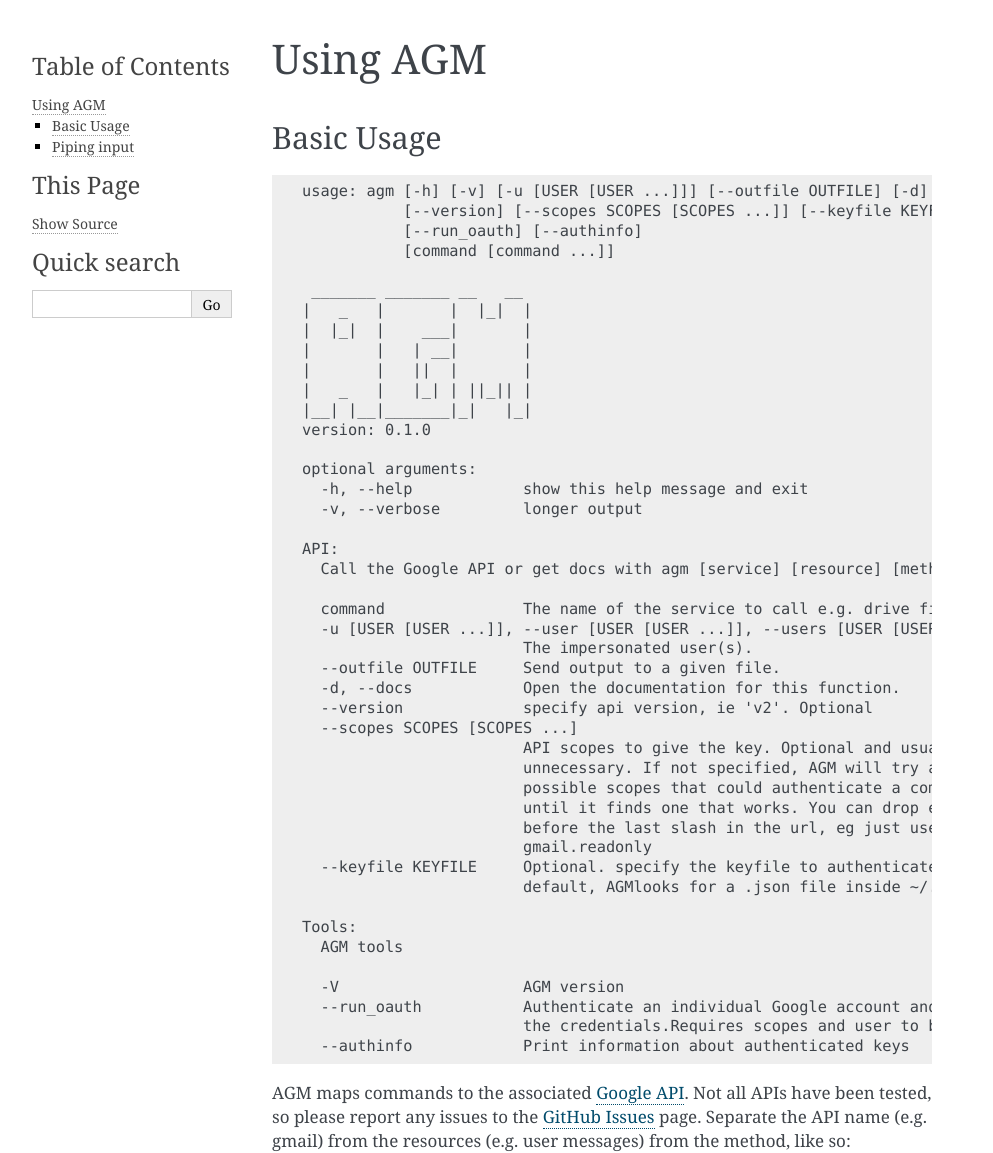
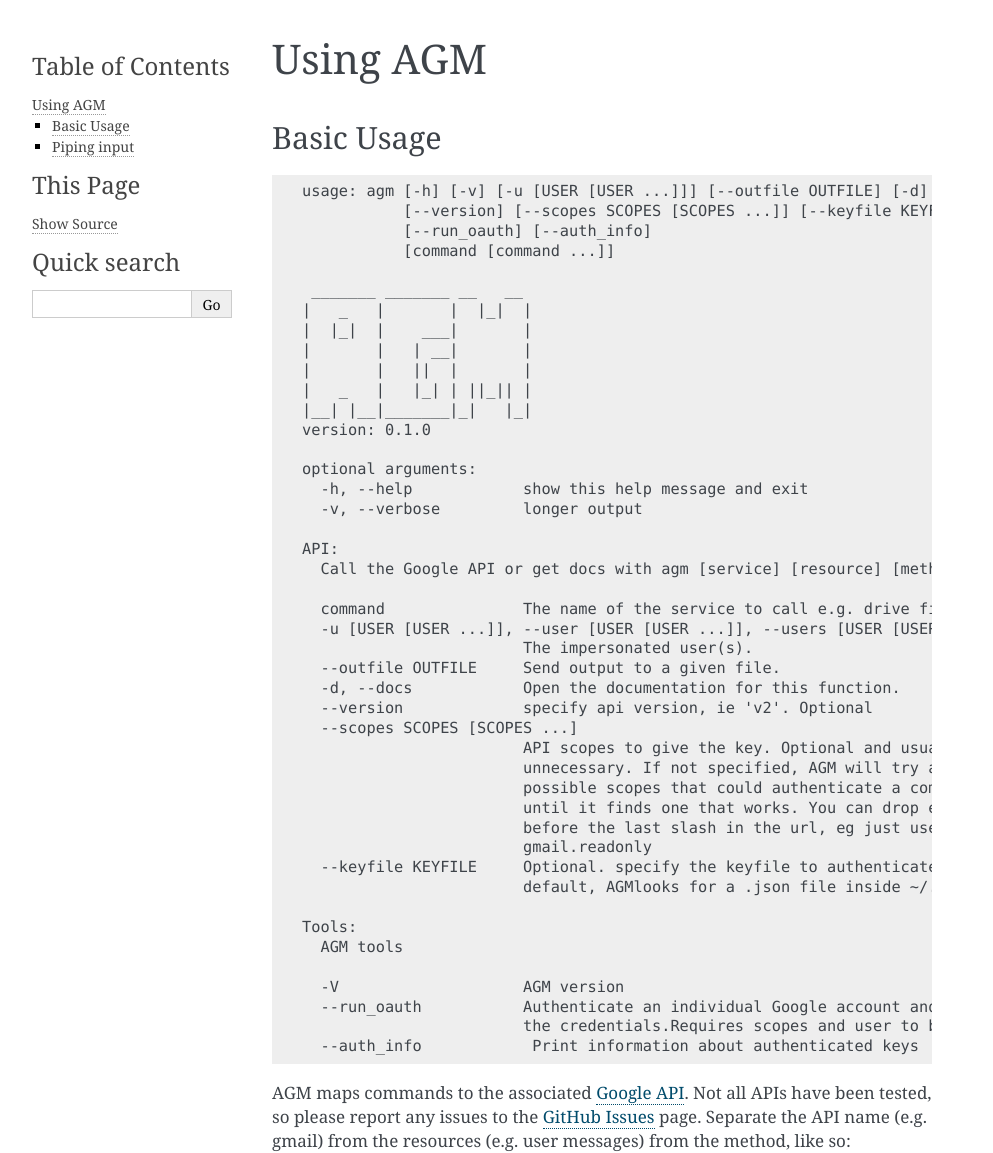
Before and after one commit to Cloudbakers/agm, a Sphinx documentation site: the page built from docs/using_agm.rst, in a window 1280 px wide. Shown: the top 1153 px of the page, without its empty margins (148-1141 px from the left). Built offline with Sphinx 7.4.7, drawn with Linux system fonts in a browser that asks for light colours.

Commit message:
Renamed authinfo to auth_info
Formatted according to flake8

```diff
--- a/docs/argparse.txt
+++ b/docs/argparse.txt
@@ -1,6 +1,6 @@
 usage: agm [-h] [-v] [-u [USER [USER ...]]] [--outfile OUTFILE] [-d]
            [--version] [--scopes SCOPES [SCOPES ...]] [--keyfile KEYFILE] [-V]
-           [--run_oauth] [--authinfo]
+           [--run_oauth] [--auth_info]
            [command [command ...]]
 
  _______ _______ __   __
@@ -41,4 +41,4 @@
   -V                    AGM version
   --run_oauth           Authenticate an individual Google account and store
                         the credentials.Requires scopes and user to be set.
-  --authinfo            Print information about authenticated keys
+  --auth_info            Print information about authenticated keys
--- a/setup.cfg
+++ b/setup.cfg
@@ -7,3 +7,6 @@
 
 [aliases]
 test = pytest
+
+[flake8]
+ignore = E501,W503
```
Also changed, not shown: 1 other file.
